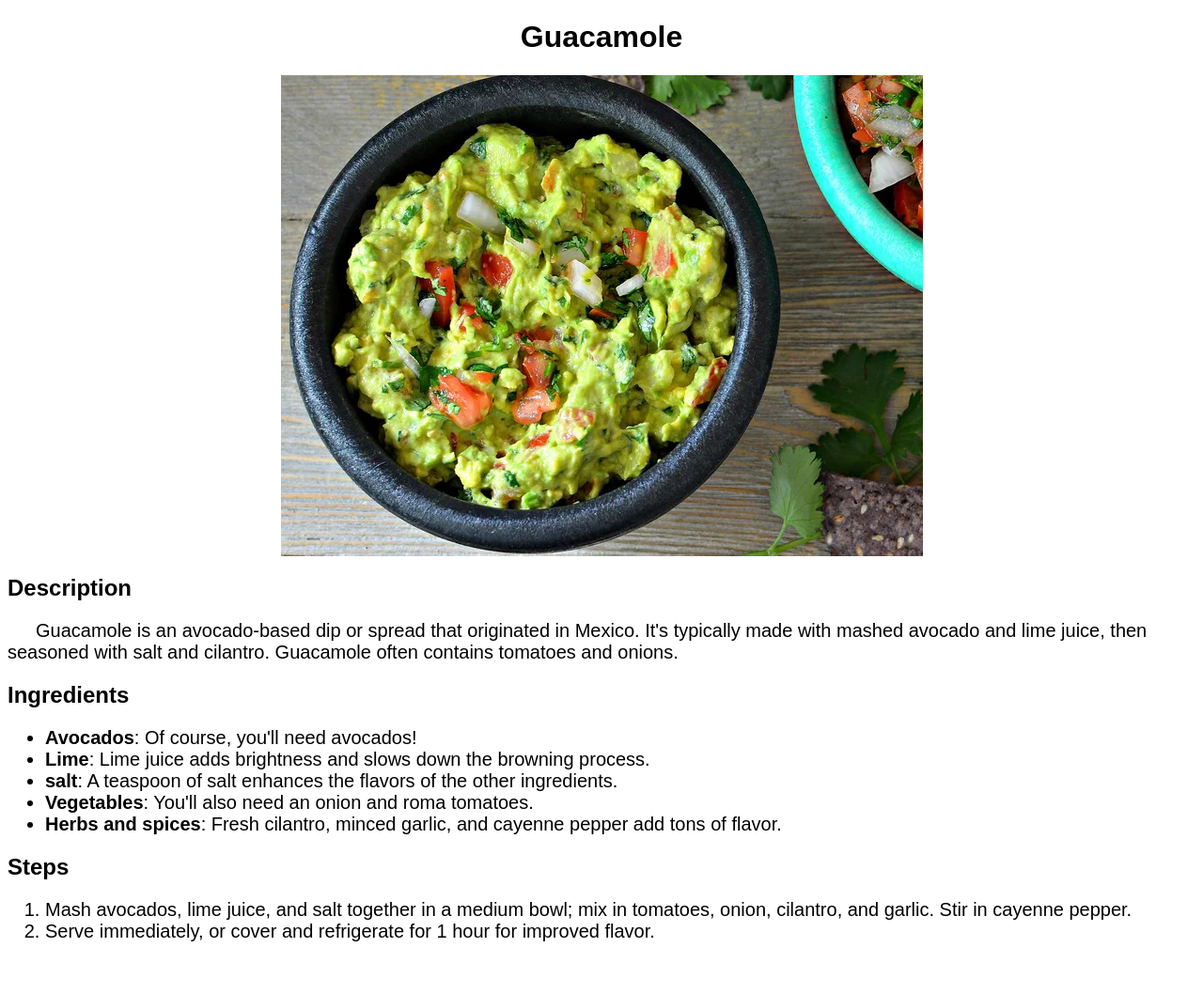
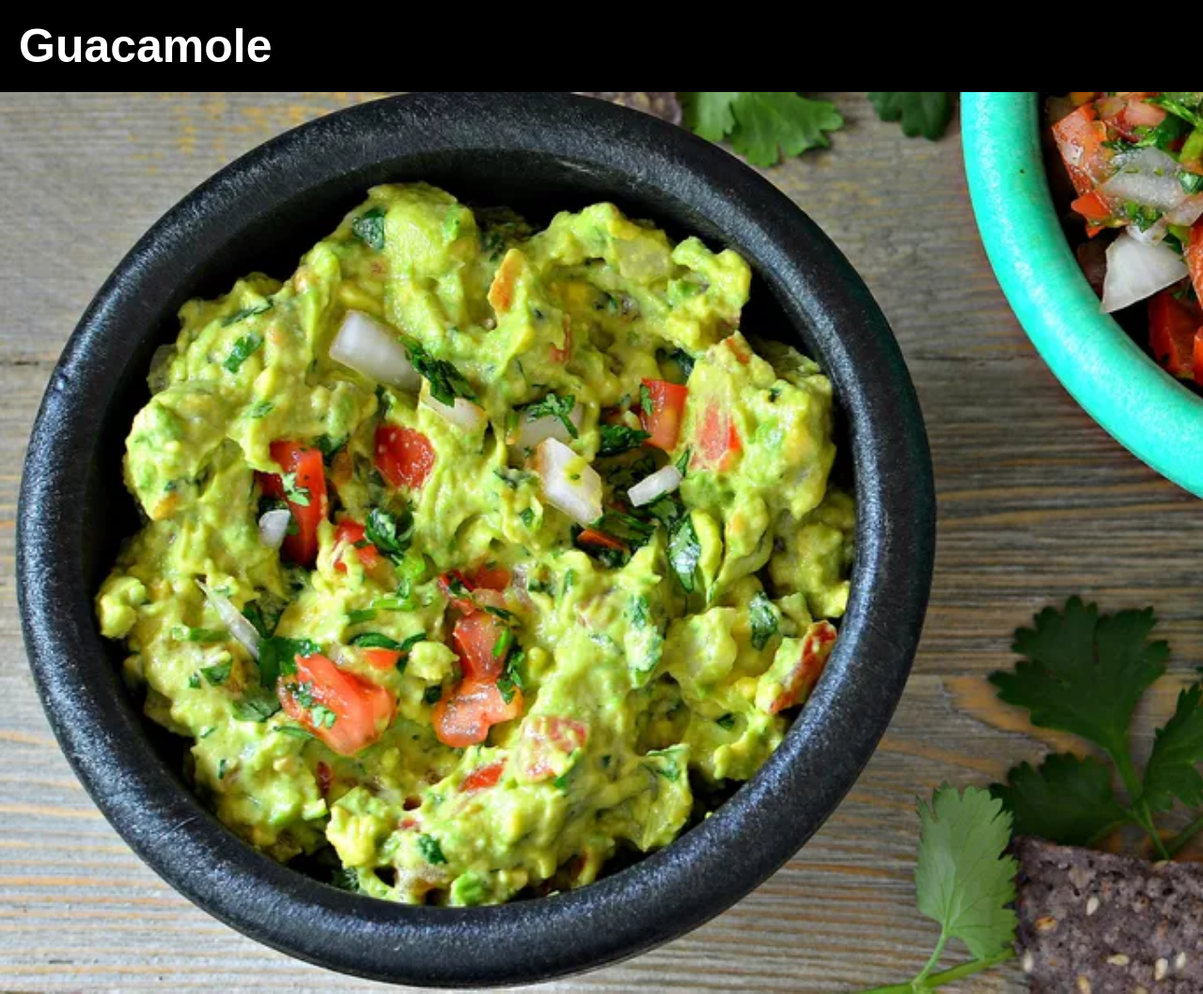
Before and after one commit to carolywang/odin-recipes, a plain HTML site: page recipes/guacamole.html in a window 1280 px wide. Shown: the top 1058 px of the page at 94% size. Before the commit the page ends 1023 px from the top, so only its background shows below. Drawn offline with Linux system fonts and the light colour scheme.

Commit message:
added css box model styles

```diff
--- a/recipes/guacamole.html
+++ b/recipes/guacamole.html
@@ -1,30 +1,54 @@
 <!DOCTYPE html>
 <html lang="en">
   <head>
-    <meta charset="UTF-8">
-    <meta name="viewport" content="width=device-width, initial-scale=1.0">
+    <meta charset="UTF-8" />
+    <meta name="viewport" content="width=device-width, initial-scale=1.0" />
     <title>Document</title>
-    <link rel="stylesheet" href="recipe-styles.css">
+    <link rel="stylesheet" href="recipe-styles.css" />
   </head>
   <body>
+    <div class="all-content">
       <h1>Guacamole</h1>
-    <img src="../images/Guacamole.webp">
-    <h2>Description</h2>
-    <p class="text">Guacamole is an avocado-based dip or spread that originated in Mexico.
-        It's typically made with mashed avocado and lime juice, then seasoned with salt and cilantro.
-        Guacamole often contains tomatoes and onions.</p>
-    <h2>Ingredients</h2>
+      <div><img src="../images/Guacamole.webp" /></div>
+      <div class="body-text">
+        <h2 class="sub-title">Description</h2>
+        <p class="text">
+          Guacamole is an avocado-based dip or spread that originated in Mexico.
+          It's typically made with mashed avocado and lime juice, then seasoned
+          with salt and cilantro. Guacamole often contains tomatoes and onions.
+        </p>
+        <h2 class="sub-title">Ingredients</h2>
         <ul class="text">
           <li><strong>Avocados</strong>: Of course, you'll need avocados!</li>
-        <li><strong>Lime</strong>: Lime juice adds brightness and slows down the browning process.</li>
-        <li><strong>salt</strong>: A teaspoon of salt enhances the flavors of the other ingredients.</li>
-        <li><strong>Vegetables</strong>: You'll also need an onion and roma tomatoes.</li>
-        <li><strong>Herbs and spices</strong>: Fresh cilantro, minced garlic, and cayenne pepper add tons of flavor.</li>
+          <li>
+            <strong>Lime</strong>: Lime juice adds brightness and slows down the
+            browning process.
+          </li>
+          <li>
+            <strong>salt</strong>: A teaspoon of salt enhances the flavors of
+            the other ingredients.
+          </li>
+          <li>
+            <strong>Vegetables</strong>: You'll also need an onion and roma
+            tomatoes.
+          </li>
+          <li>
+            <strong>Herbs and spices</strong>: Fresh cilantro, minced garlic,
+            and cayenne pepper add tons of flavor.
+          </li>
         </ul>
-    <h2>Steps</h2>
+        <h2 class="sub-title">Steps</h2>
         <ol class="text">
-        <li>Mash avocados, lime juice, and salt together in a medium bowl; mix in tomatoes, onion, cilantro, and garlic. Stir in cayenne pepper.</li>
-        <li>Serve immediately, or cover and refrigerate for 1 hour for improved flavor.</li>
+          <li>
+            Mash avocados, lime juice, and salt together in a medium bowl; mix
+            in tomatoes, onion, cilantro, and garlic. Stir in cayenne pepper.
+          </li>
+          <li>
+            Serve immediately, or cover and refrigerate for 1 hour for improved
+            flavor.
+          </li>
         </ol>
+      </div>
+    </div>
   </body>
 </html>
--- a/recipes/recipe-styles.css
+++ b/recipes/recipe-styles.css
@@ -1,21 +1,38 @@
 *{
     font-family: sans-serif;
+    box-sizing: border-box;
+    margin: 0px;
 }
 
 h1{
-    text-align: center;
+    font-size: 50px;
+    background-color: black;
+    color: white;
+    padding: 20px 20px;
+    margin-bottom: 0px;
+    margin-top: 0px;
 }
 
 img{
     display: block;
-    margin-left: auto;
-    margin-right: auto;
+    width: 100%;
+    height: auto;
+}
+
+.body-text{
+    margin: 50px 50px;
+}
+
+.sub-title{
+    margin: 20px auto;
 }
 
 .text{
     font-size: 20px;
+    margin-top: 20px;
+    margin-bottom: 30px;
 }
 
-p.text{
-    text-indent: 30px;
+li{
+   margin: 8px auto;
 }
```
Lines whose indentation alone changed are shown as unchanged.
